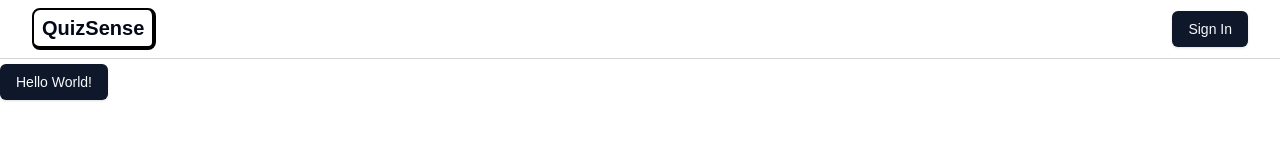
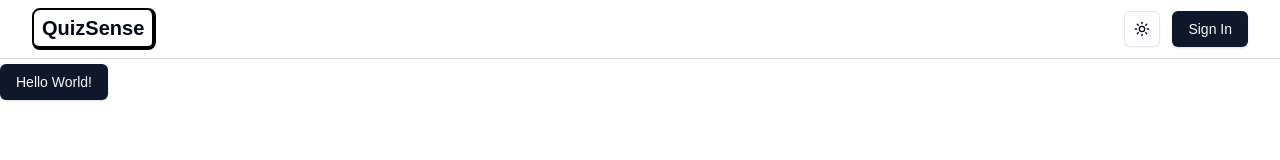
Before and after one commit to AdityaTile04/ai-quize-platform, a Next.js app: page / in a window 1280 px wide. Shown: the top 160 px of the page. Built offline with nearby package versions, Linux system fonts and the light colour scheme; no server answers.

Commit message:
add theme providers

```diff
--- a/package.json
+++ b/package.json
@@ -19,6 +19,7 @@
     "lucide-react": "^0.473.0",
     "next": "15.1.5",
     "next-auth": "^4.24.11",
+    "next-themes": "^0.4.4",
     "react": "^19.0.0",
     "react-dom": "^19.0.0",
     "tailwind-merge": "^2.6.0",
--- a/src/app/layout.tsx
+++ b/src/app/layout.tsx
@@ -2,6 +2,7 @@
 import { Geist, Geist_Mono } from "next/font/google";
 import "./globals.css";
 import Navbar from "@/components/Navbar";
+import Providers from "@/components/Providers";
 
 const geistSans = Geist({
   variable: "--font-geist-sans",
@@ -28,8 +29,10 @@
       <body
         className={`${geistSans.variable} ${geistMono.variable} antialiased min-h-screen pt-16`}
       >
-        <Navbar />
-        {children}
+        <Providers>
+          <Navbar />
+          {children}
+        </Providers>
       </body>
     </html>
   );
--- a/src/components/Navbar.tsx
+++ b/src/components/Navbar.tsx
@@ -3,6 +3,7 @@
 import React from "react";
 import SigninButton from "./SigninButton";
 import UserAccountNav from "./UserAccountNav";
+import { ThemeToggle } from "./ThemeToggle";
 
 type Props = {};
 
@@ -16,13 +17,15 @@
             QuizSense
           </p>
         </Link>
-
         <div className="flex items-center">
-          {session?.user ? (
-            <UserAccountNav user={session.user} />
-          ) : (
-            <SigninButton text="Sign In" />
-          )}
+          <ThemeToggle className="mr-3" />
+          <div className="flex items-center">
+            {session?.user ? (
+              <UserAccountNav user={session.user} />
+            ) : (
+              <SigninButton text="Sign In" />
+            )}
+          </div>
         </div>
       </div>
     </div>
--- a/src/components/Providers.tsx
+++ b/src/components/Providers.tsx
@@ -1,12 +1,20 @@
+"use client";
+import React from "react";
 import { SessionProvider } from "next-auth/react";
-import React from "react";
+import { ThemeProvider as NextThemesProvider } from "next-themes";
+import { type ThemeProviderProps } from "next-themes/dist/types";
 
-type Props = {
-  children: React.ReactNode;
-};
-
-const Providers = ({ children }: Props) => {
-  return <SessionProvider>{children}</SessionProvider>;
+const Providers = ({ children, ...props }: ThemeProviderProps) => {
+  return (
+    <NextThemesProvider
+      attribute="class"
+      defaultTheme="system"
+      enableSystem
+      {...props}
+    >
+      <SessionProvider>{children}</SessionProvider>
+    </NextThemesProvider>
+  );
 };
 
 export default Providers;
--- /dev/null
+++ b/src/components/ThemeToggle.tsx
@@ -0,0 +1,45 @@
+"use client";
+
+import * as React from "react";
+import { Moon, Sun } from "lucide-react";
+import { useTheme } from "next-themes";
+
+import { Button } from "@/components/ui/button";
+import {
+  DropdownMenu,
+  DropdownMenuContent,
+  DropdownMenuItem,
+  DropdownMenuTrigger,
+} from "@/components/ui/dropdown-menu";
+
+export function ThemeToggle({
+  className,
+  ...props
+}: React.HTMLAttributes<HTMLDivElement>) {
+  const { setTheme } = useTheme();
+
+  return (
+    <div className={className} {...props}>
+      <DropdownMenu>
+        <DropdownMenuTrigger asChild>
+          <Button variant="outline" size="icon">
+            <Sun className="h-[1.2rem] w-[1.2rem] rotate-0 scale-100 transition-all dark:-rotate-90 dark:scale-0" />
+            <Moon className="absolute h-[1.2rem] w-[1.2rem] rotate-90 scale-0 transition-all dark:rotate-0 dark:scale-100" />
+            <span className="sr-only">Toggle theme</span>
+          </Button>
+        </DropdownMenuTrigger>
+        <DropdownMenuContent align="end">
+          <DropdownMenuItem onClick={() => setTheme("light")}>
+            Light
+          </DropdownMenuItem>
+          <DropdownMenuItem onClick={() => setTheme("dark")}>
+            Dark
+          </DropdownMenuItem>
+          <DropdownMenuItem onClick={() => setTheme("system")}>
+            System
+          </DropdownMenuItem>
+        </DropdownMenuContent>
+      </DropdownMenu>
+    </div>
+  );
+}
```
Also changed, not shown: 1 other file (tests, documents, lock files or other folders).
